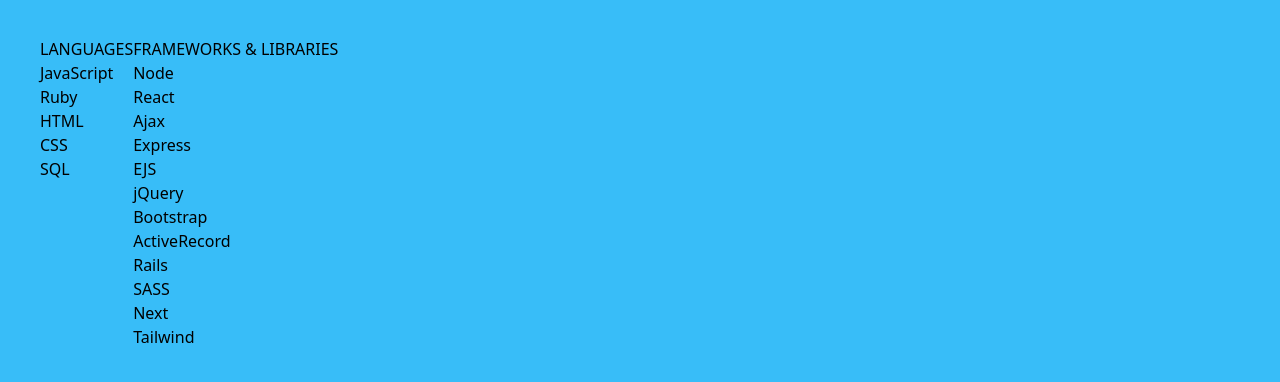
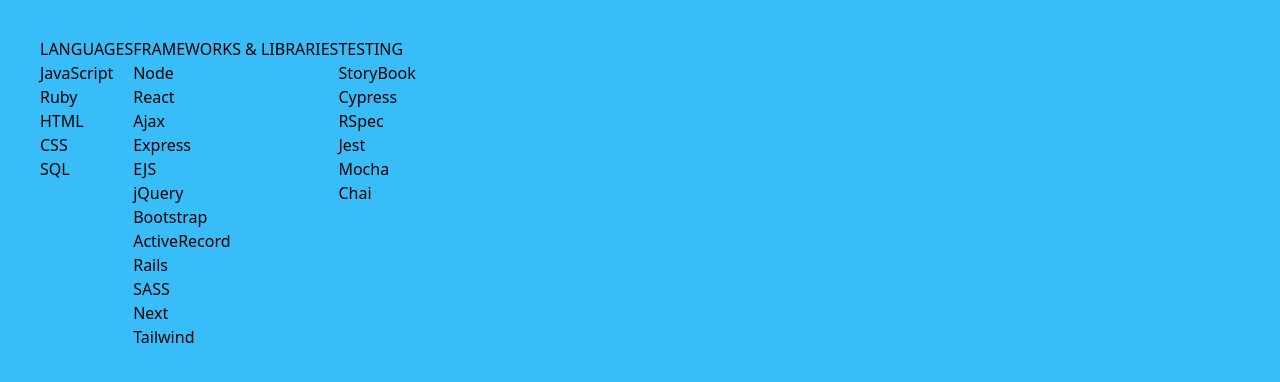
Before and after one commit to alricf/alricf.github.io, a website: page index.html in a window 1280 px wide. Shown: the part 808-1190 px from the top of the page. Drawn offline with Linux system fonts and the light colour scheme.

Commit message:
Adding testing in skills section

```diff
--- a/index.html
+++ b/index.html
@@ -89,6 +89,17 @@
         <li>Tailwind</li>
       </ul>
     </div>
+    <div>
+      <h2>TESTING</h2>
+      <ul>
+        <li>StoryBook</li>
+        <li>Cypress</li>
+        <li>RSpec</li>
+        <li>Jest</li>
+        <li>Mocha</li>
+        <li>Chai</li>
+      </ul>
+    </div>
   </section>
 
 </body>
```
